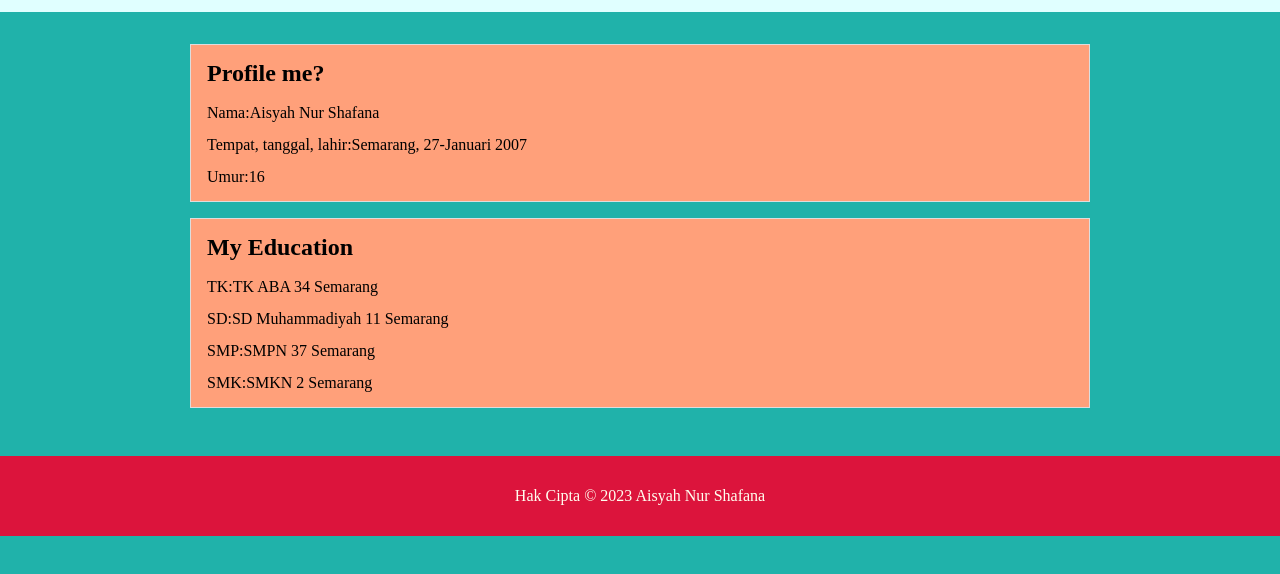
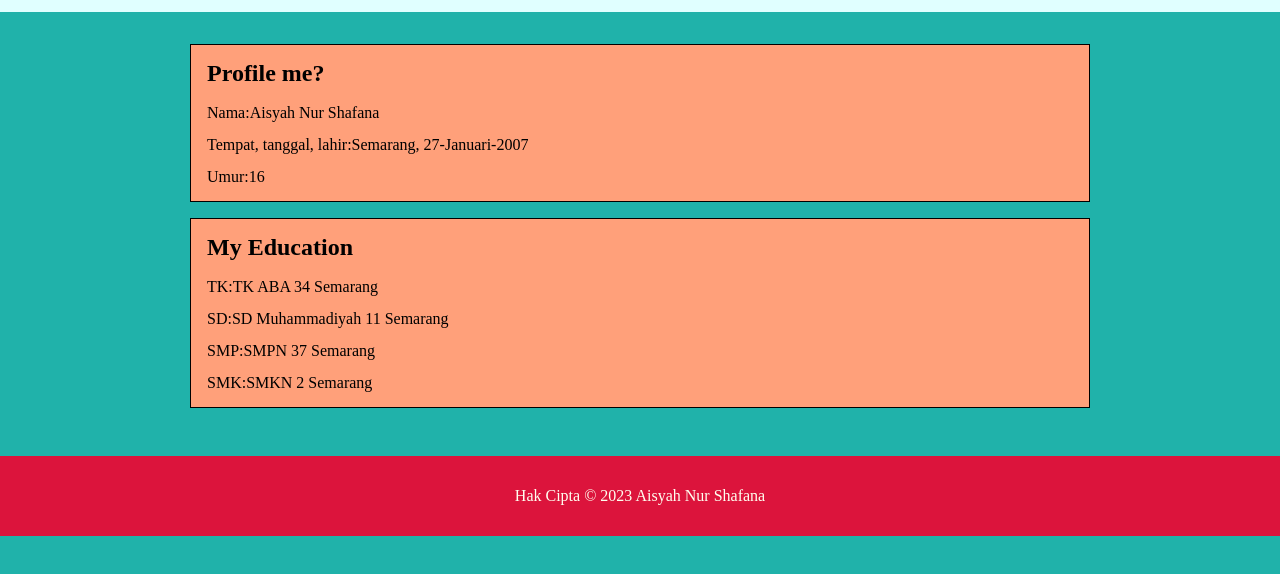
Before and after one commit to shafanaa/shafa.github.io, a plain HTML site: page index.html in a window 1280 px wide. Shown: the part 52-626 px from the top of the page. Drawn offline with Linux system fonts and the light colour scheme.

Commit message:
Update index.html

```diff
--- a/index.html
+++ b/index.html
@@ -27,7 +27,7 @@
             padding: 2rem;
         }
         .project {
-            border: 1px solid #ddd;
+            border: 1px solid #000000;
             padding: 1rem;
             margin-bottom: 1rem;
             background-color: #FFA07A;
@@ -54,7 +54,7 @@
         <div class="project">
             <h2>Profile me?</h2>
             <p>Nama:Aisyah Nur Shafana</p>
-            <p>Tempat, tanggal, lahir:Semarang, 27-Januari 2007</p>
+            <p>Tempat, tanggal, lahir:Semarang, 27-Januari-2007</p>
             <p>Umur:16</p>
         </div>
         <div class="project">
```
